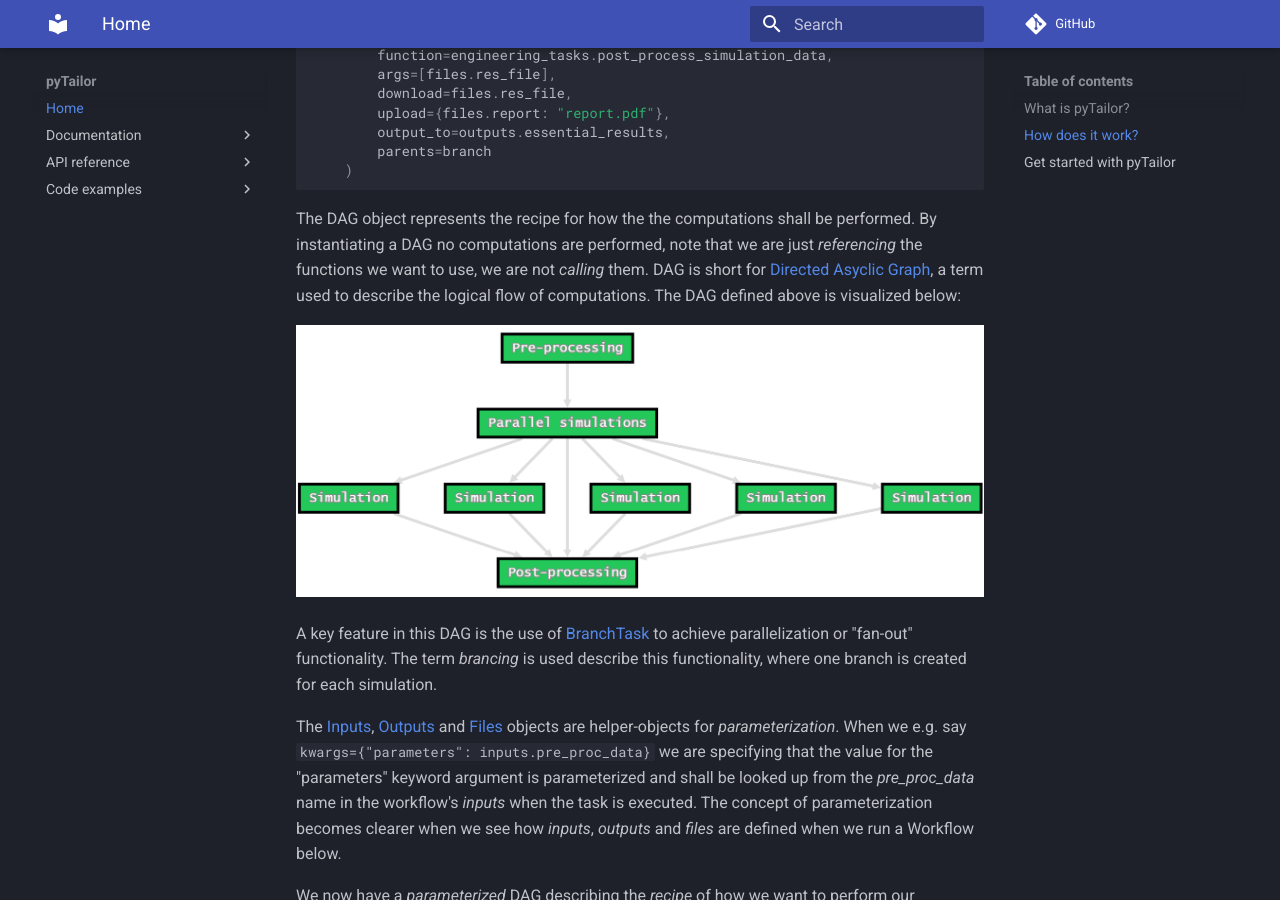
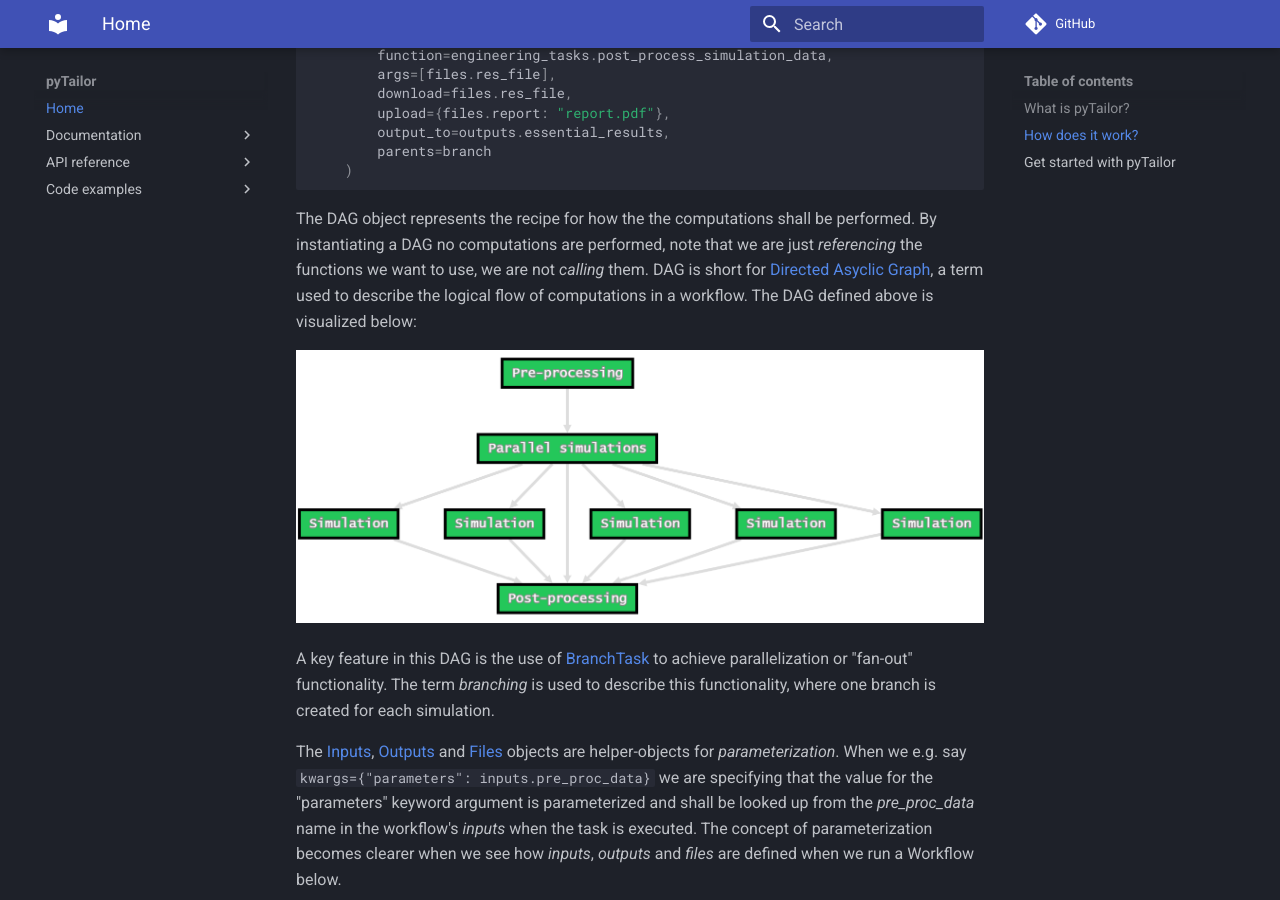
Before and after one commit to entailor/pytailor, an MkDocs documentation site: the page built from docs/index.md, in a window 1280 px wide and 900 px high, scrolled down 1692 px. Built offline with MkDocs 1.6.1 and Material for MkDocs 9.7.7, drawn with Linux system fonts in a browser that asks for light colours; comment, search, counter and statistics services are not loaded; some of the changed text lies outside the part shown.

Commit message:
minor fixes in docs

````diff
--- a/docs/index.md
+++ b/docs/index.md
@@ -72,11 +72,11 @@ with DAG(name="Advanced simulation dag") as dag:
     )
 ```
 
-The DAG object represents the recipe for how the the computations shall be performed. By instantiating a DAG no computations are performed, note that we are just *referencing* the functions we want to use, we are not *calling* them. DAG is short for [Directed Asyclic Graph](https://en.wikipedia.org/wiki/Directed_acyclic_graph), a term used to describe the logical flow of computations. The DAG defined above is visualized below:
+The DAG object represents the recipe for how the the computations shall be performed. By instantiating a DAG no computations are performed, note that we are just *referencing* the functions we want to use, we are not *calling* them. DAG is short for [Directed Asyclic Graph](https://en.wikipedia.org/wiki/Directed_acyclic_graph), a term used to describe the logical flow of computations in a workflow. The DAG defined above is visualized below:
 
 ![DAG](DAG.png)
 
-A key feature in this DAG is the use of [BranchTask](api/taskdefs.md#branchtask) to achieve parallelization or "fan-out" functionality. The term *brancing* is used describe this functionality, where one branch is created for each simulation.
+A key feature in this DAG is the use of [BranchTask](api/taskdefs.md#branchtask) to achieve parallelization or "fan-out" functionality. The term *branching* is used to describe this functionality, where one branch is created for each simulation.
 
 The [Inputs](api/parameterization.md#inputs), [Outputs](api/parameterization.md#outputs) and [Files](api/parameterization.md#files) objects are helper-objects for *parameterization*. When we e.g. say `kwargs={"parameters": inputs.pre_proc_data}` we are specifying that the value for the "parameters" keyword argument is parameterized and shall be looked up from the *pre_proc_data* name in the workflow's *inputs* when the task is executed. The concept of parameterization becomes clearer when we see how *inputs*, *outputs* and *files* are defined when we run a Workflow below.
 
````
Also changed, not shown: other parts of docs/index.md (+2 -2 lines).
